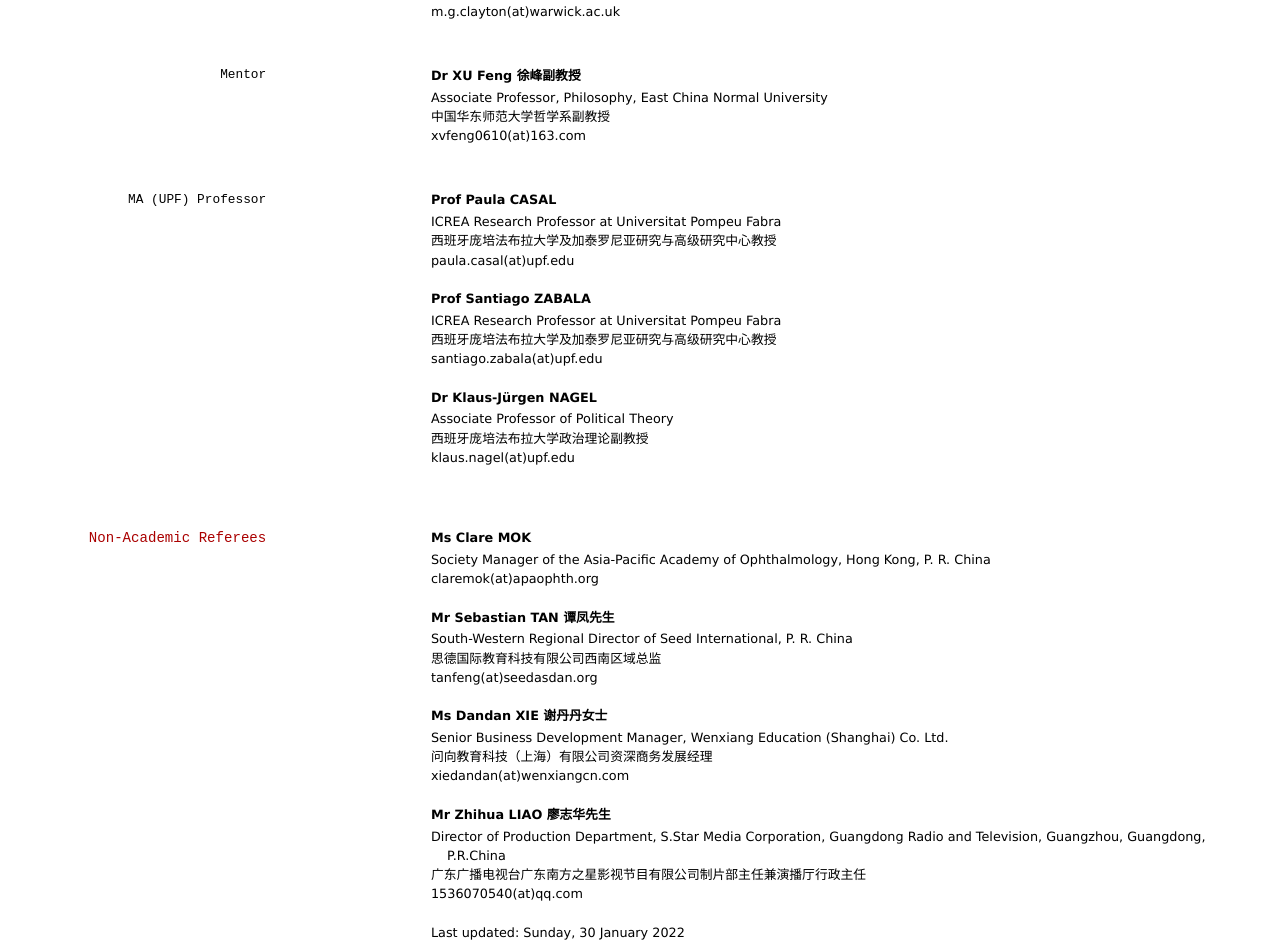
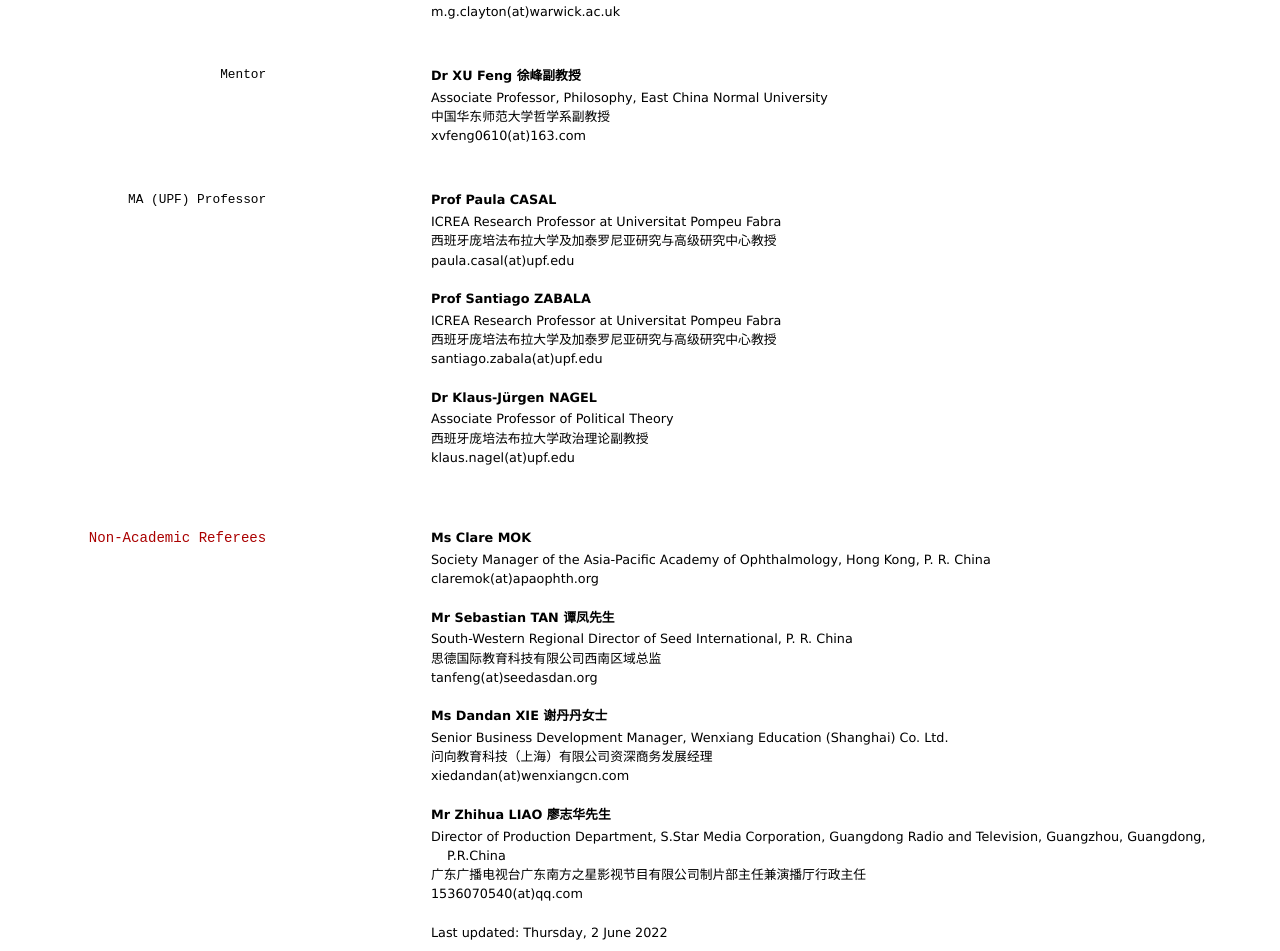
Before and after one commit to kzssc/ref, a Jekyll site: the page built from index.md, in a window 1280 px wide. Shown: the part 671-1622 px from the top of the page. Built offline with Jekyll 4.4.1, drawn with Linux system fonts in a browser that asks for light colours.

Commit message:
Update index.md

```diff
--- a/index.md
+++ b/index.md
@@ -101,4 +101,4 @@ __Ms Clare MOK__
 - 1536070540(at)qq.com
 
 
-Last updated: Sunday, 30 January 2022
+Last updated: Thursday, 2 June 2022
```
